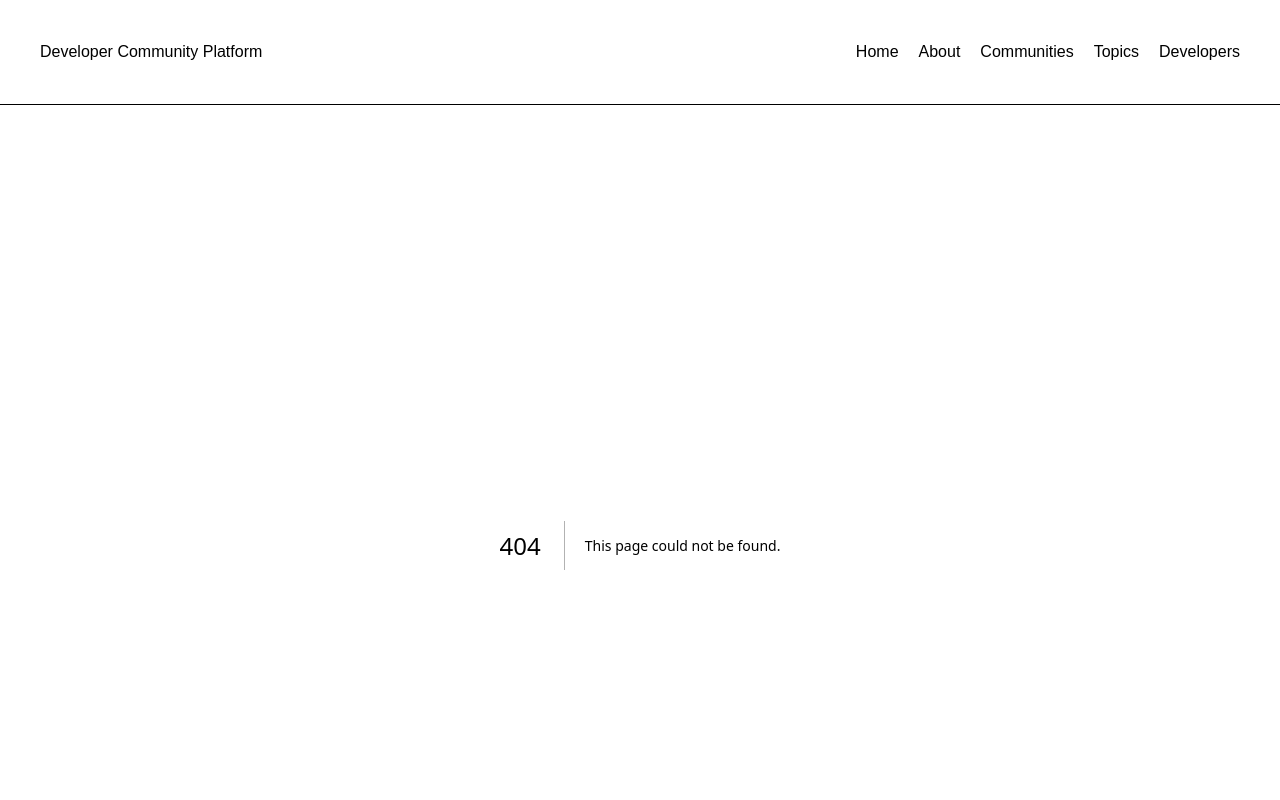
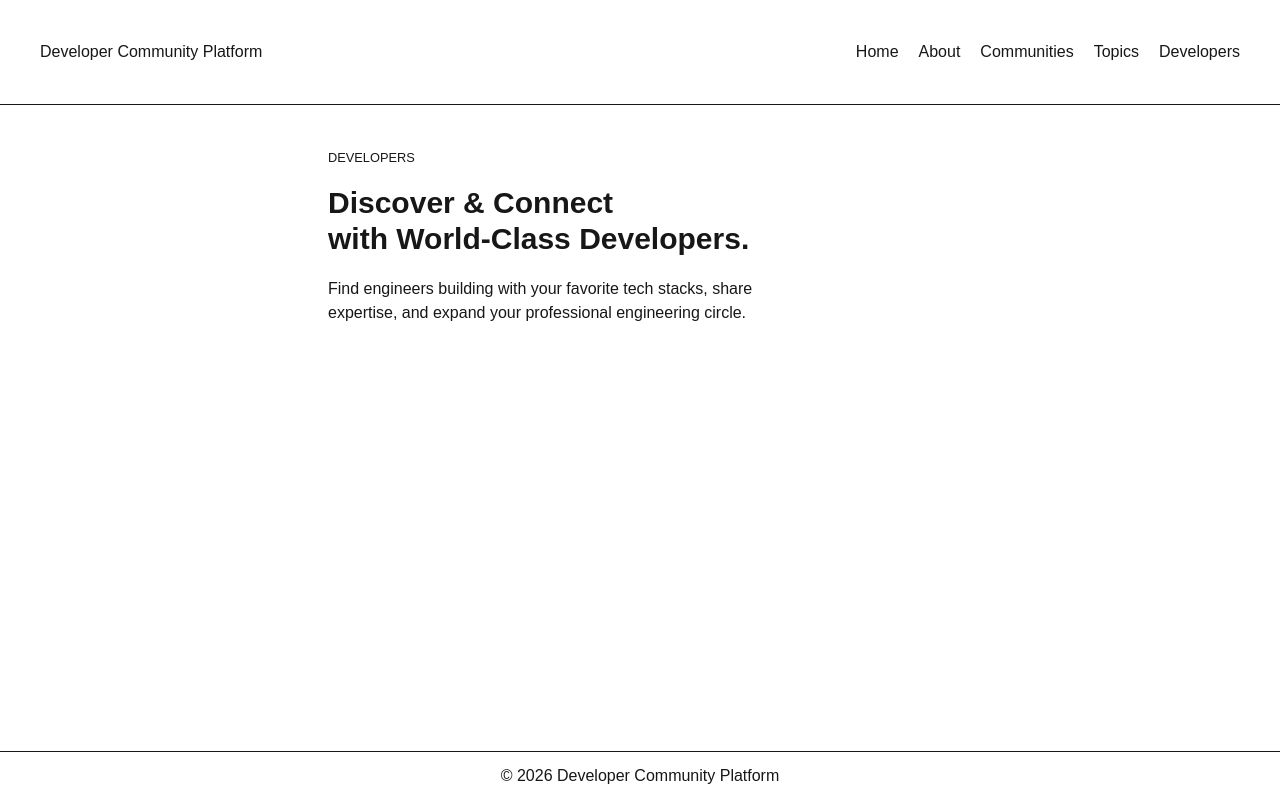
Before and after one commit to hosam-abed-allatif/Developer-Community-Platform, a Next.js app: page /developers in a window 1280 px wide. Before the commit this address had no page. Shown: the top 800 px of the page. Built offline with nearby package versions, Linux system fonts and the light colour scheme.

Commit message:
developers page created

```diff
--- /dev/null
+++ b/app/developers/page.tsx
@@ -0,0 +1,11 @@
+import HeroSection from "@/components/HeroSection";
+
+const Developers = () => {
+    return (
+        <HeroSection small={"Developers"} h1={
+            <>Discover & Connect <br/> with World-Class Developers.</>
+        }
+                     p={"Find engineers building with your favorite tech stacks, share expertise, and expand your professional engineering circle."}/>
+    )
+}
+export default Developers;
```
